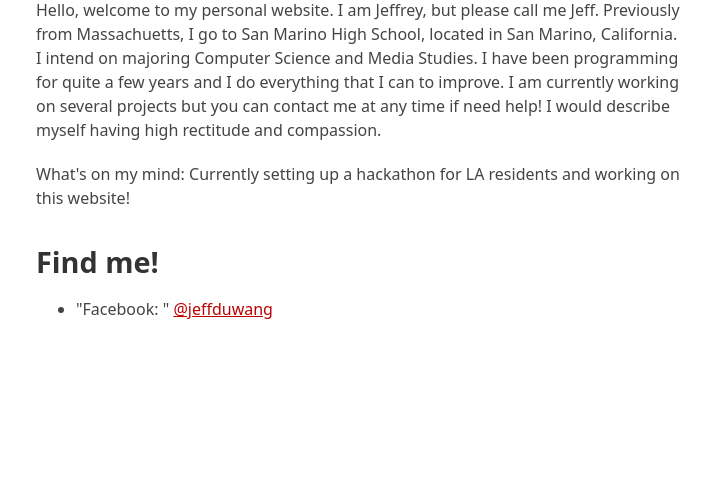
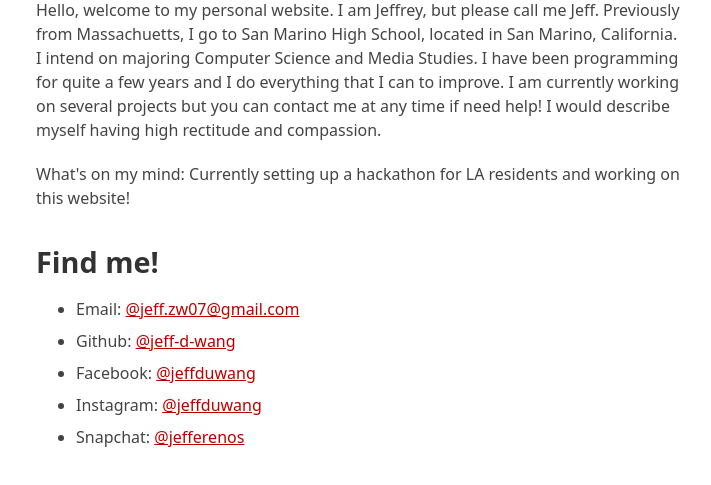
Before and after one commit to jeff-d-wang/jeff-d-wang.github.io, a plain HTML site: page index.html in a window 1280 px wide. Shown: the part 175-660 px from the top of the page, without its empty margins (279-990 px from the left). Drawn offline with Linux system fonts and the light colour scheme.

Commit message:
Update index.html

```diff
--- a/index.html
+++ b/index.html
@@ -154,7 +154,19 @@
             </h2>
             <ul>
                 <li>
-                    "Facebook: " <a href = "https://www.facebook.com/jeffduwang">@jeffduwang</a>
+                    Email: <a href="mailto:someone@example.com?Subject=Hello%20again" target="_top">@jeff.zw07@gmail.com</a>
+                </li>
+                <li>
+                    Github: <a href = "https://github.com/jeff-d-wang">@jeff-d-wang</a>
+                </li>
+                <li>
+                    Facebook: <a href = "https://www.facebook.com/jeffduwang">@jeffduwang</a>
+                </li>
+                <li>
+                    Instagram: <a href = "https://www.instagram.com/jeffduwang/">@jeffduwang</a>
+                </li>
+                <li>
+                    Snapchat: <a href = "https://www.snapchat.com/add/jefferenos/">@jefferenos</a>
                 </li>
             </ul>
         </div>
```
